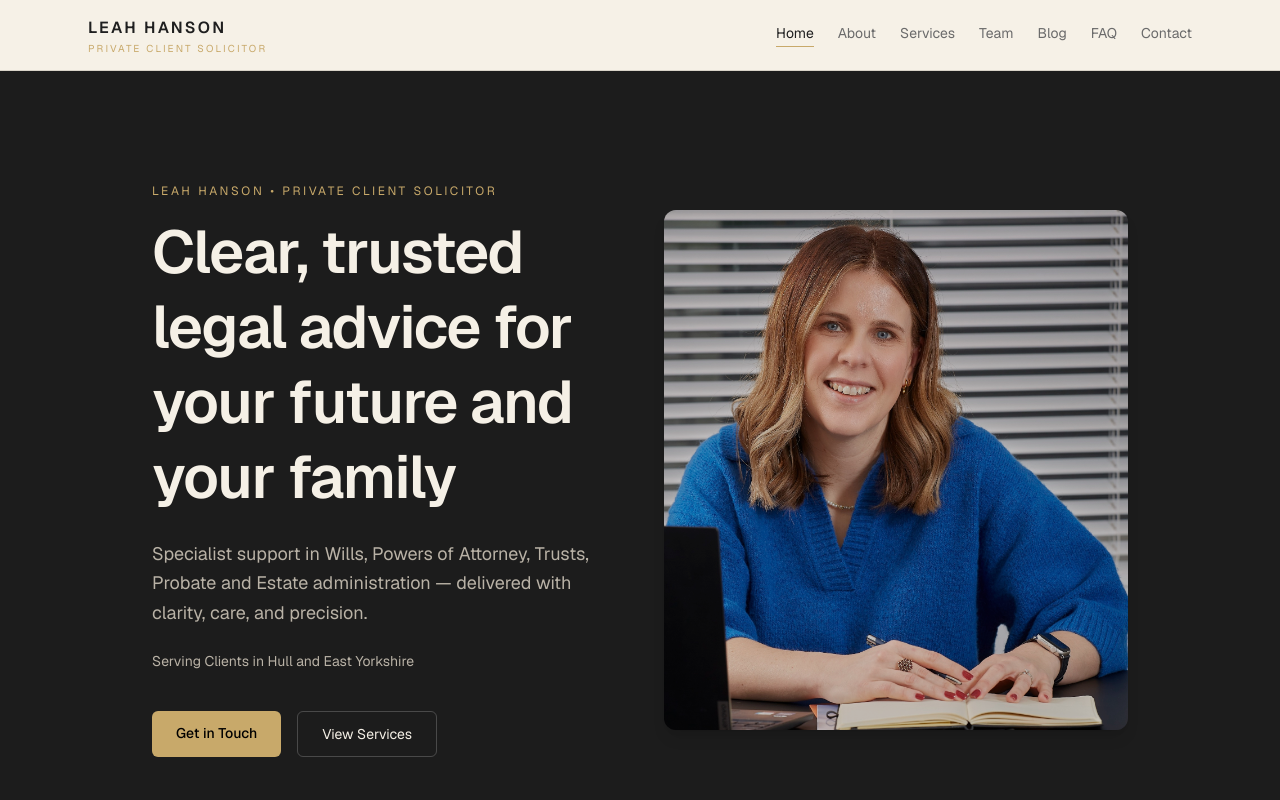
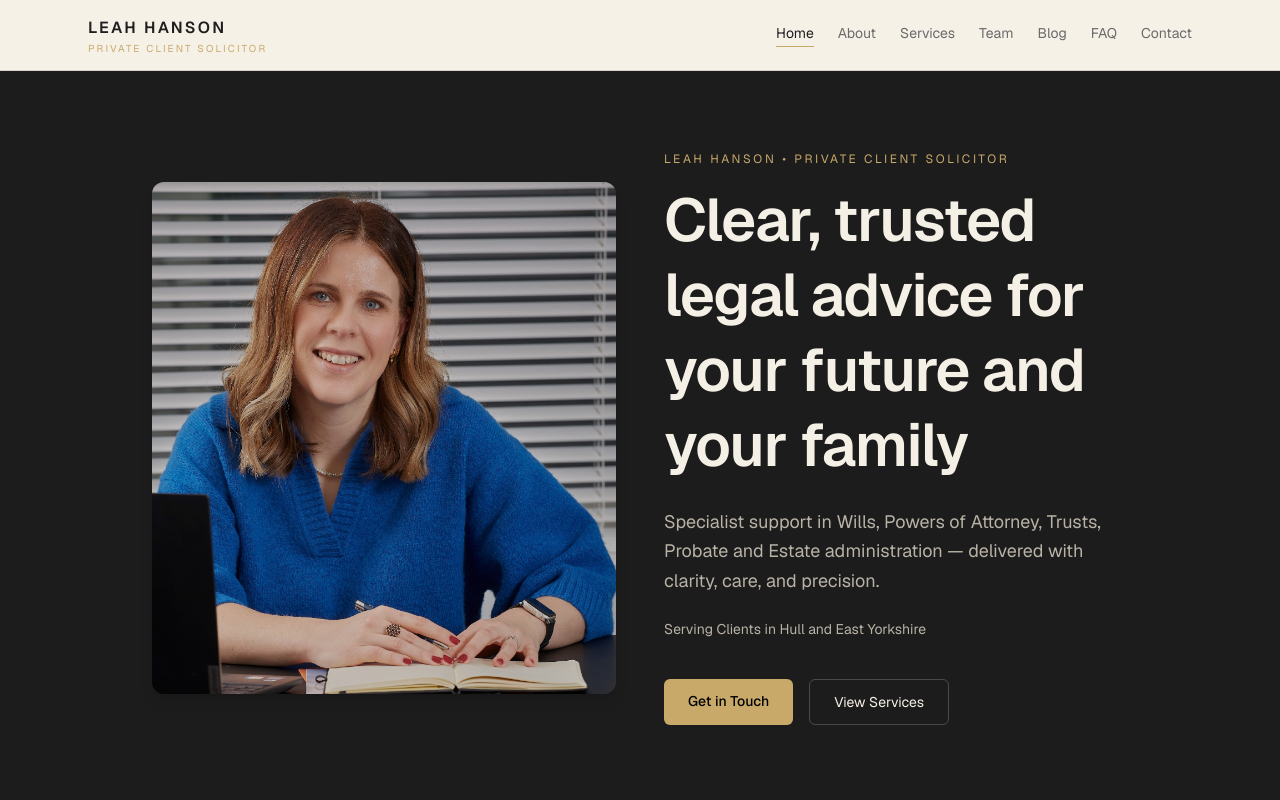
Before and after one commit to dukeman8/leah-website, a Next.js app: page / in a window 1280 px wide. Shown: the top 800 px of the page. Built offline with nearby package versions, Linux system fonts and the light colour scheme.

Commit message:
homepage image fix

```diff
--- a/components/HeroSection.tsx
+++ b/components/HeroSection.tsx
@@ -4,7 +4,23 @@ export default function HeroSection() {
   return (
     <section className="min-h-[80vh] flex items-center bg-[#1c1c1c] text-[#f5f0e6]">
 
-      <div className="max-w-5xl mx-auto px-6 py-28 grid md:grid-cols-2 gap-12 items-center">
+      <div className="max-w-5xl mx-auto px-6 py-20 grid md:grid-cols-2 gap-12 items-center">
+
+        {/* IMAGE (NOW RESPONSIVE) */}
+        <div className="relative w-full aspect-[4/5] md:h-[32rem]">
+
+          <Image
+            src="/images/you.jpg"
+            alt="Solicitor portrait"
+            fill
+            sizes="(max-width: 768px) 100vw, 50vw"
+            className="rounded-xl object-cover object-top shadow-lg"
+            priority
+          />
+
+          <div className="absolute inset-0 rounded-xl bg-black/20 pointer-events-none" />
+
+        </div>
 
         {/* TEXT */}
         <div>
@@ -43,22 +59,6 @@ export default function HeroSection() {
           </div>
         </div>
 
-        {/* IMAGE */}
-        <div className="relative hidden md:block w-full h-130">
-
-          <Image
-            src="/images/you.jpg"
-            alt="Solicitor portrait"
-            fill
-            sizes="(max-width: 768px) 0vw, 50vw"
-            className="rounded-xl object-cover object-top shadow-lg"
-            priority
-          />
-
-          <div className="absolute inset-0 rounded-xl bg-black/20 pointer-events-none" />
-
-        </div>
-
       </div>
     </section>
   );
```
